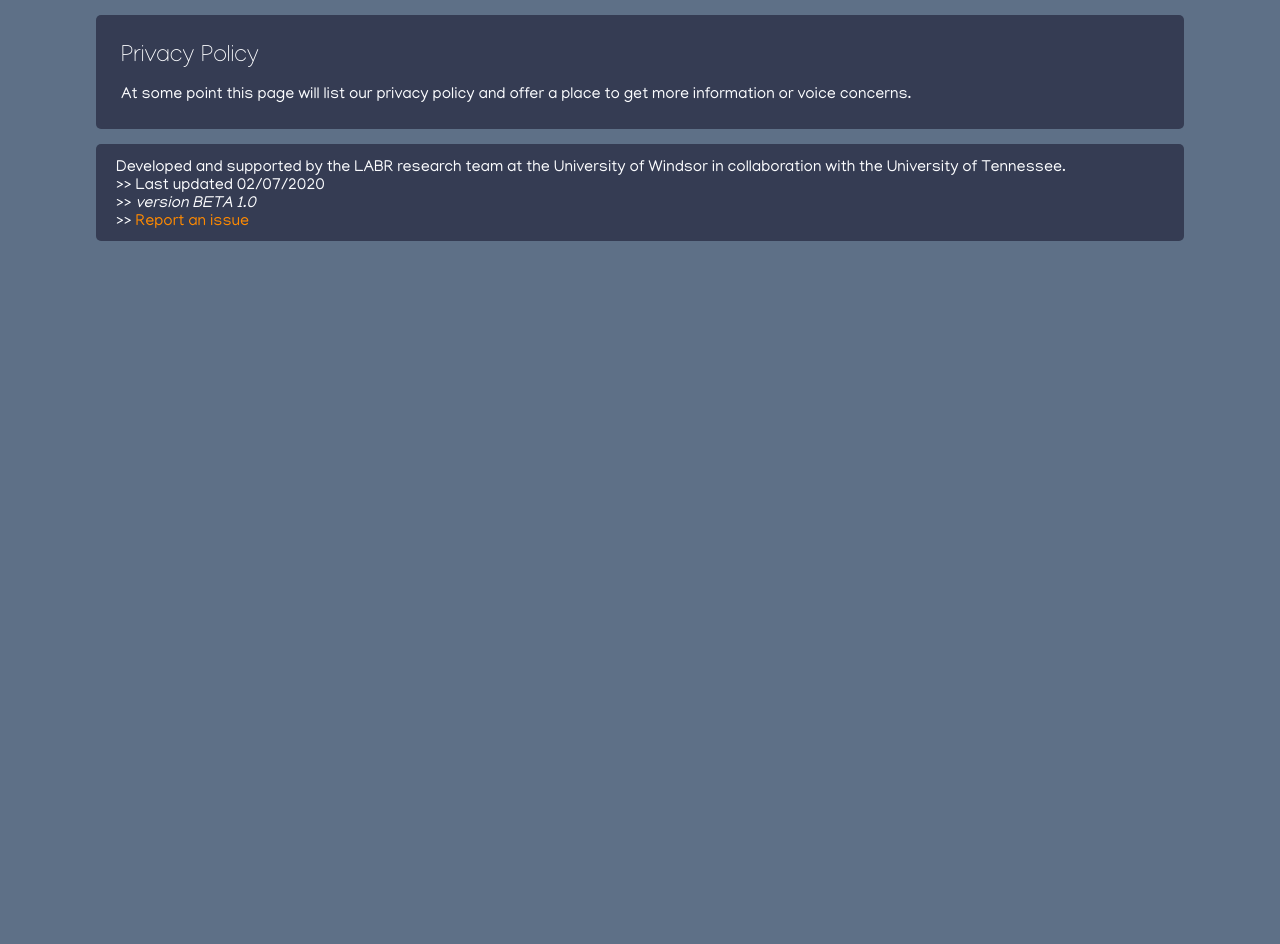
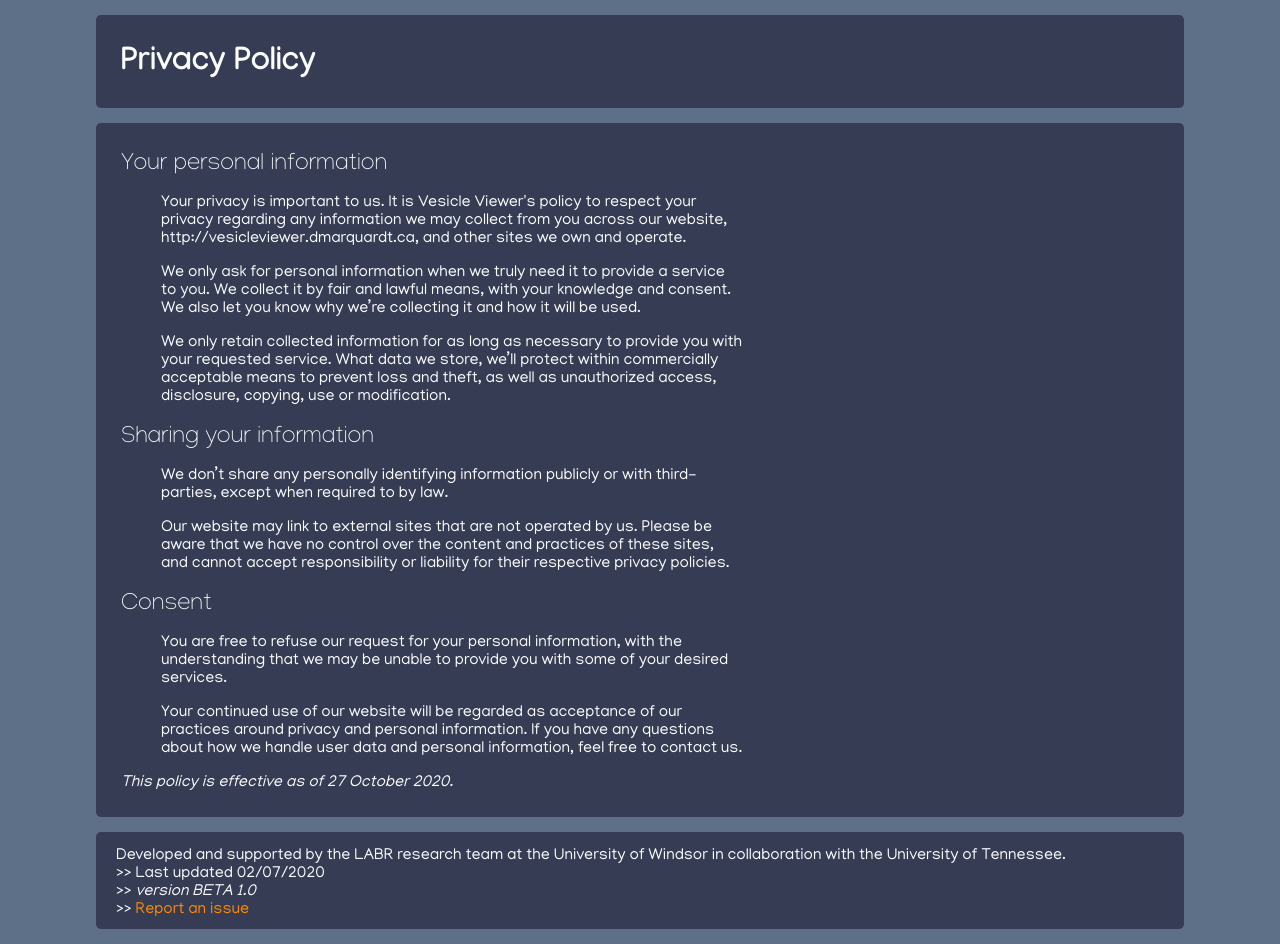
Before and after one commit to AislynLaurent/vesicle-viewer, a Django app: template mysite/viewer/templates/viewer/privacy.html in a window 1280 px wide. Shown: the part 71-1015 px from the top of the page. Before the commit the page ends 312 px from the top, so only its background shows below. Run offline with Django 3.2, Linux system fonts and the light colour scheme; the template is opened without the code that fills it, so the values that code supplies are empty.

Commit message:
Privacy Policy and help page

```diff
--- a/mysite/viewer/forms.py
+++ b/mysite/viewer/forms.py
@@ -67,8 +67,8 @@ class Project_Lipid_Form(forms.ModelForm):
             'project_user_lipid_name',
         ]
         labels = {
-            'project_lipid_name': 'Lipid',
-            'project_user_lipid_name': 'Custom Lipid'
+            'project_lipid_name': 'Add a standard lipid',
+            'project_user_lipid_name': 'Or, add one of your custom lipids'
         }
 
     def __init__(self, owner, *args, **kwargs):
--- a/mysite/viewer/static/viewer/style.css
+++ b/mysite/viewer/static/viewer/style.css
@@ -240,6 +240,10 @@ main img {
     overflow: hidden;
 }
 
+#text-container {
+    width: 60%;
+}
+
 /* Fit Stuff */
 
 .graph-box {
--- a/mysite/viewer/templates/viewer/privacy.html
+++ b/mysite/viewer/templates/viewer/privacy.html
@@ -6,10 +6,48 @@
 {% block content %}
 
   <div class="content-box">
+    <h1>Privacy Policy</h1>
+  </div>
 
-    <h2>Privacy Policy</h2>
+  <div class="content-box">
 
-    <p>At some point this page will list our privacy policy and offer a place to get more information or voice concerns.</p>
+    <div id="text-container">
+
+      <h2>Your personal information</h2>
+
+      <div class="indent">
+
+        <p>Your privacy is important to us. It is Vesicle Viewer's policy to respect your privacy regarding any information we may collect from you across our website, http://vesicleviewer.dmarquardt.ca, and other sites we own and operate.</p>
+
+        <p>We only ask for personal information when we truly need it to provide a service to you. We collect it by fair and lawful means, with your knowledge and consent. We also let you know why we’re collecting it and how it will be used.</p>
+
+        <p>We only retain collected information for as long as necessary to provide you with your requested service. What data we store, we’ll protect within commercially acceptable means to prevent loss and theft, as well as unauthorized access, disclosure, copying, use or modification.</p>
+
+      </div>
+
+      <h2>Sharing your information</h2>
+
+      <div class="indent">
+
+        <p>We don’t share any personally identifying information publicly or with third-parties, except when required to by law.</p>
+
+        <p>Our website may link to external sites that are not operated by us. Please be aware that we have no control over the content and practices of these sites, and cannot accept responsibility or liability for their respective privacy policies.</p>
+
+      </div>
+
+      <h2>Consent</h2>
+
+      <div class="indent">
+
+        <p>You are free to refuse our request for your personal information, with the understanding that we may be unable to provide you with some of your desired services.</p>
+
+        <p>Your continued use of our website will be regarded as acceptance of our practices around privacy and personal information. If you have any questions about how we handle user data and personal information, feel free to contact us.</p>
+
+      </div>
+
+      <p><em>This policy is effective as of 27 October 2020.</em></p>
+
+    </div>
 
   </div>
 
--- a/mysite/viewer/templates/viewer/sample_detail.html
+++ b/mysite/viewer/templates/viewer/sample_detail.html
@@ -238,7 +238,7 @@
 
     <div class="content-box">
 
-        <h2>Parameters</h2>
+        <h2>Fits</h2>
 
         {% if project.model_type == "SM" %}
             {% if parameters %}
```
Also changed, not shown: mysite/viewer/templates/viewer/about.html (+8 -2 lines), mysite/viewer/templates/viewer/help.html (+18 -2 lines).
